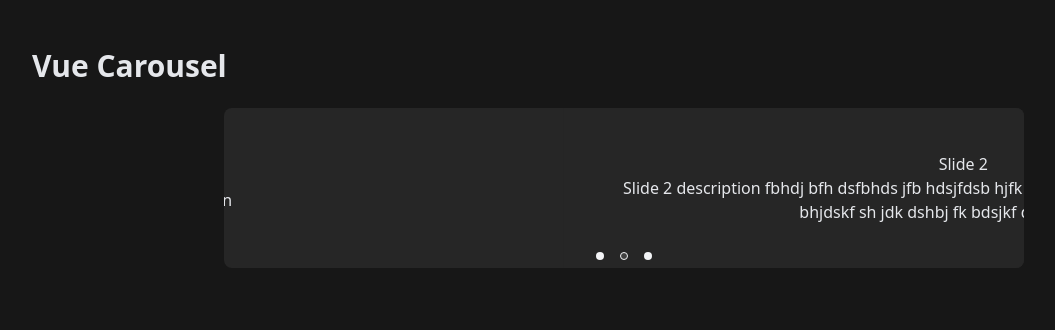
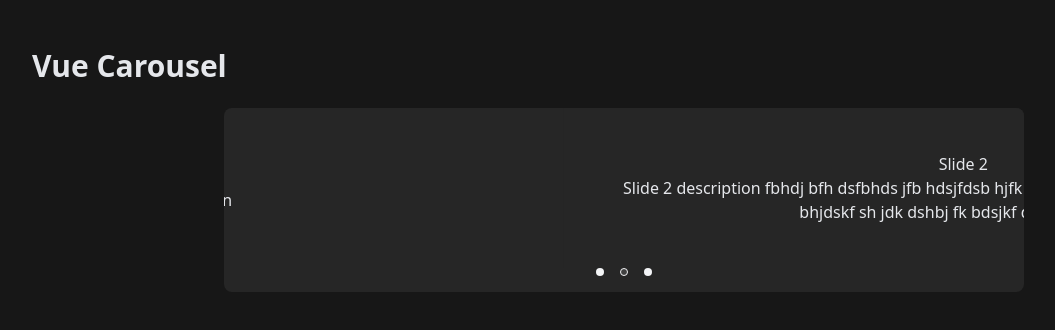
Before and after one commit to Eweeen/vue-carrousel, a Vue app: page / in a window 1280 px wide. Shown: the top 330 px of the page, without its empty margins (16-1071 px from the left). Built offline with nearby package versions, Linux system fonts and the light colour scheme.

Commit message:
refactor: slot pour personnaliser les slides, correctif pour l'effet de boucle et jsdoc pour les props

```diff
--- a/src/App.vue
+++ b/src/App.vue
@@ -6,18 +6,15 @@ const slides = ref<Slide[]>([
   {
     title: "Slide 1",
     description: "Slide 1 description",
-    image: "https://picsum.photos/800/400?image=1",
   },
   {
     title: "Slide 2",
     description:
       "Slide 2 description fbhdj bfh dsfbhds jfb hdsjfdsb hjfk dsbhfj kds fbdsjk bh dsjkfds bhfkj dsf bhjdskf sh jdk dshbj fk bdsjkf dsf ijsd gyhdjs ",
-    image: "https://picsum.photos/800/400?image=2",
   },
   {
     title: "Slide 3",
     description: "Slide 3 description",
-    image: "https://picsum.photos/800/400?image=3",
   },
 ]);
 </script>
@@ -28,9 +25,9 @@ const slides = ref<Slide[]>([
 
     <Carousel
       :slides
-      :wrap-around="true"
+      :wrap-around="false"
       :auto-play="true"
-      :mouse-drag="false"
+      :arrow-keys="false"
     />
   </div>
 </template>
--- a/src/components/Carousel.vue
+++ b/src/components/Carousel.vue
@@ -14,54 +14,82 @@ import { usePointerSwipe } from "@vueuse/core";
 export interface Slide {
   title: string;
   description: string;
-  image: string;
 }
 
 const props = defineProps({
+  /**
+   * Position par défaut du carousel
+   */
   modelValue: {
     type: Number,
     default: 0,
   },
+  /**
+   * Nombre de slides à afficher
+   */
   itemsToShow: {
     type: Number,
     default: 1,
   },
+  /**
+   * Nombre de slides à scroller
+   */
   itemsToScroll: {
     type: Number,
     default: 1,
   },
+  /**
+   * Slides à afficher
+   */
   slides: {
-    type: Array as PropType<Slide[]>,
+    type: Array as PropType<any[]>,
     default: () => [],
   },
-  title: {
-    type: String,
-    default: "",
-  },
+  /**
+   * Active ou non l'effet de boucle
+   */
   wrapAround: {
     type: Boolean,
     default: false,
   },
+  /**
+   * Durée de la transition
+   */
   transitionDuration: {
     type: Number,
     default: 300,
   },
+  /**
+   * Active ou non le défilement automatique
+   */
   autoPlay: {
     type: Boolean,
     default: false,
   },
+  /**
+   * Intervalle de temps entre chaque slide
+   */
   autoPlayInterval: {
     type: Number,
     default: 5000,
   },
+  /**
+   * Active ou non la pause du défilement automatique au survol
+   */
   pauseAutoPlayOnHover: {
     type: Boolean,
     default: true,
   },
-  mouseDrag: {
+  /**
+   * Active ou non la navigation au clavier
+   */
+  arrowKeys: {
     type: Boolean,
     default: true,
   },
+  /**
+   * Active ou non le swipe
+   */
   touchDrag: {
     type: Boolean,
     default: true,
@@ -75,6 +103,15 @@ const currentSlide = ref<number>(0);
 const displayedSlides = computed<Record<number, Slide>>(() => {
   if (props.slides.length < 2) {
     return { 0: props.slides[0] };
+  }
+
+  if (!props.wrapAround) {
+    return {
+      ...props.slides.reduce((acc, s, index) => {
+        acc[index] = s;
+        return acc;
+      }, {} as Record<number, Slide>),
+    };
   }
 
   // Ajoute les slides de début et de fin pour l'effet de boucle
@@ -132,9 +169,11 @@ const { direction, distanceX } = usePointerSwipe(slidesRef, {
   onSwipe() {
     if (slidesRef.value) {
       const slideValue = 100 / Object.keys(displayedSlides.value).length;
-      const translate = `translateX(-${
-        slideValue * (currentSlide.value + 1)
-      }%)`;
+      const indexToSlide =
+        props.slides.length < 2 || !props.wrapAround
+          ? currentSlide.value
+          : currentSlide.value + 1;
+      const translate = `translateX(-${slideValue * indexToSlide}%)`;
 
       slidesRef.value.style.transition = "none";
 
@@ -167,7 +206,8 @@ function slideTo(index: number, transition: boolean = false): void {
     currentSlide.value = index; // Réassigne pour les cliques sur les points
 
     const translate = 100 / Object.keys(displayedSlides.value).length;
-    const indexToSlide = props.slides.length < 2 ? index : index + 1;
+    const indexToSlide =
+      props.slides.length < 2 || !props.wrapAround ? index : index + 1;
 
     if (transition) {
       slidesRef.value.style.transition = `transform ${props.transitionDuration}ms`;
@@ -253,8 +293,6 @@ async function goToLastSlide(): Promise<void> {
     ref="carousel"
     class="relative w-full max-w-[800px] mx-auto bg-neutral-800 rounded-lg overflow-hidden"
   >
-    <h2 class="text-2xl">{{ title }}</h2>
-
     <!-- Slides -->
     <div
       ref="slides"
@@ -264,18 +302,21 @@ async function goToLastSlide(): Promise<void> {
       <div
         v-for="(s, index) of displayedSlides"
         :key="index"
-        class="p-11 bg-neutral-800 text-center"
         :style="{ width: `${100 / Object.keys(displayedSlides).length}%` }"
       >
-        <h3>{{ s.title }}</h3>
-        <p>{{ s.description }}</p>
+        <slot name="slide" :s="s">
+          <div class="p-11 bg-neutral-800 text-center select-none">
+            <h3>{{ s.title }}</h3>
+            <p>{{ s.description }}</p>
+          </div>
+        </slot>
       </div>
     </div>
 
     <!-- Chevron prev/next -->
     <div>
       <button
-        v-if="props.mouseDrag && (props.wrapAround || currentSlide > 0)"
+        v-if="props.arrowKeys && (props.wrapAround || currentSlide > 0)"
         class="absolute top-1/2 left-3 -translate-y-1/2 cursor-pointer bg-transparent border-none outline-none"
         @click="prev()"
       >
@@ -283,7 +324,7 @@ async function goToLastSlide(): Promise<void> {
       </button>
       <button
         v-if="
-          props.mouseDrag &&
+          props.arrowKeys &&
           (props.wrapAround || currentSlide < props.slides.length - 1)
         "
         class="absolute top-1/2 right-3 -translate-y-1/2 cursor-pointer bg-transparent border-none outline-none"
@@ -294,8 +335,8 @@ async function goToLastSlide(): Promise<void> {
     </div>
 
     <!-- Addons slot -->
-    <slot name="addons">
-      <div class="absolute bottom-0 w-full flex justify-center gap-2 pt-4 pb-2">
+    <slot name="addons" :slides>
+      <div class="w-full flex justify-center gap-2 pb-4">
         <span
           v-for="(_s, index) of slides"
           :key="index"
```
